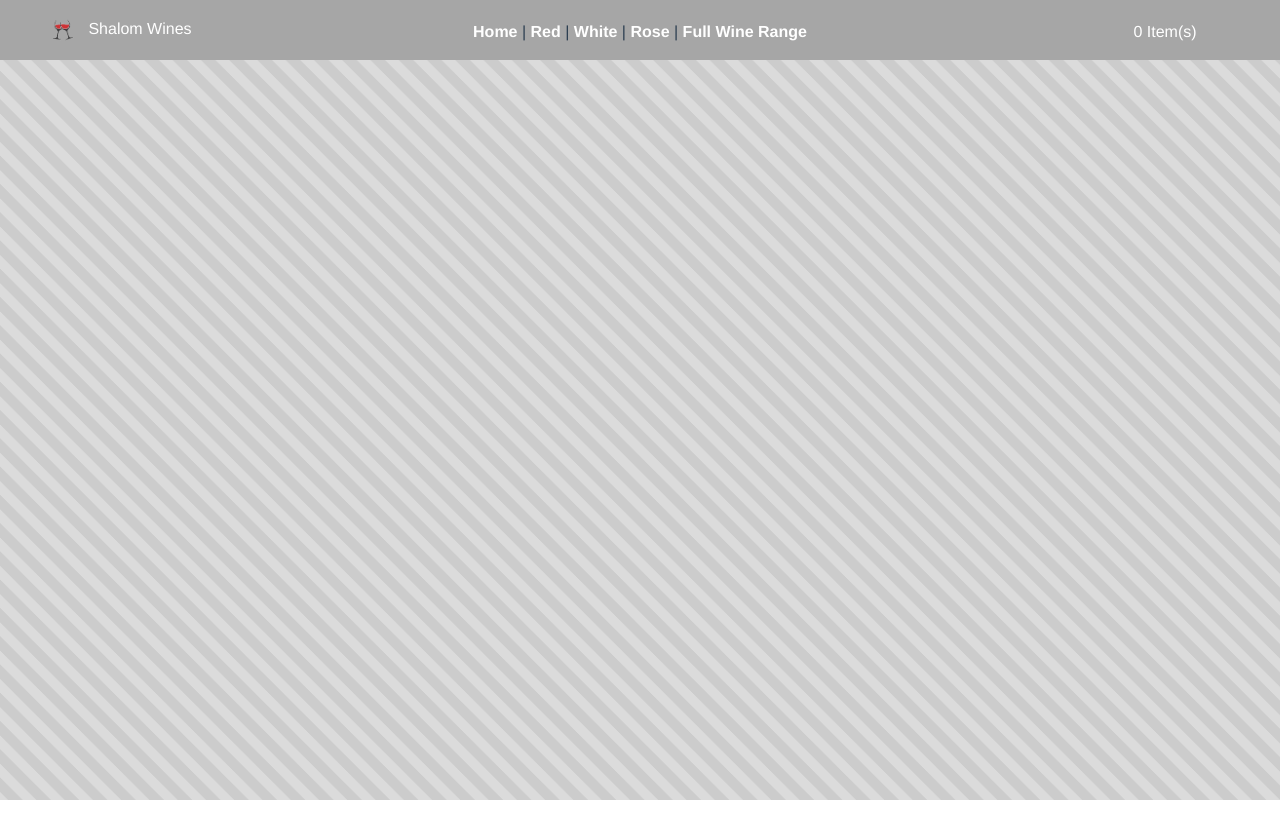
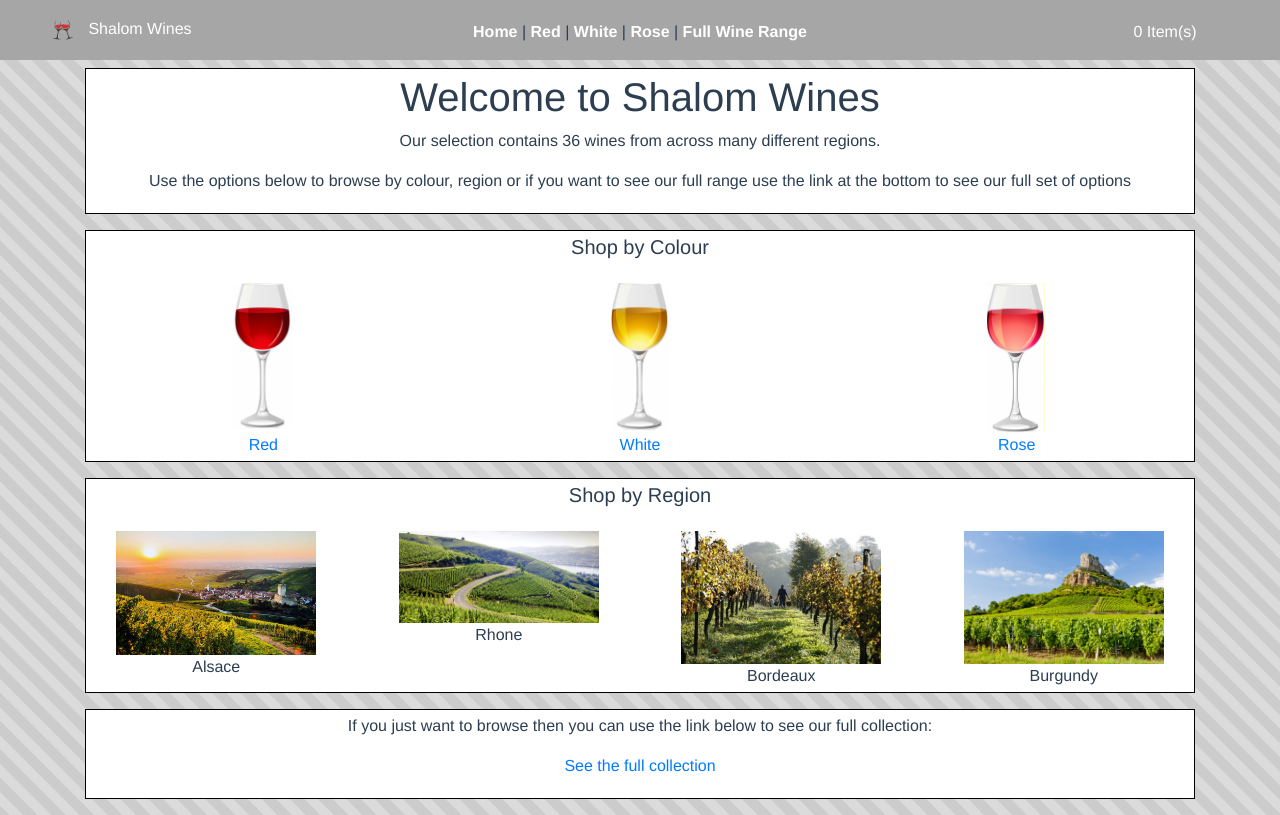
Before and after one commit to declanw91/vue-winestore, a Vue app: page /VueWineStore in a window 1280 px wide. Built offline with nearby package versions, Linux system fonts and the light colour scheme.

Commit message:
route updates

```diff
--- a/src/App.vue
+++ b/src/App.vue
@@ -7,11 +7,11 @@
           <span>Shalom Wines</span>
         </div>
         <div id="navLinks" class="col-8">
-          <router-link to="/">Home</router-link> |
-          <router-link to="/red">Red</router-link> |
-          <router-link to="/white">White</router-link> |
-          <router-link to="/rose">Rose</router-link> |
-          <router-link to="/fullrange">Full Wine Range</router-link>
+          <router-link to="/VueWineStore">Home</router-link> |
+          <router-link to="/VueWineStore/red">Red</router-link> |
+          <router-link to="/VueWineStore/white">White</router-link> |
+          <router-link to="/VueWineStore/rose">Rose</router-link> |
+          <router-link to="/VueWineStore/fullrange">Full Wine Range</router-link>
         </div>
         <div id="cartTotals" class="col-2" v-b-modal.cartDisplayModal>
           <span class="text-white">{{ cartCount }} Item(s)</span>
--- a/src/views/Home.vue
+++ b/src/views/Home.vue
@@ -9,19 +9,19 @@
       <h5 class="mb-4">Shop by Colour</h5>
       <div id="colourList" class="row">
         <div class="colourOption selectionOption col-4">
-          <router-link to="/red">
+          <router-link to="/VueWineStore/red">
             <img src="/images/redWine.png" alt="Red Wine" height="150"/>
             <div class="colourCaption">Red</div>
           </router-link>
         </div>
         <div class="colourOption selectionOption col-4">
-          <router-link to="/white">
+          <router-link to="/VueWineStore/white">
             <img src="/images/whiteWine.png" alt="White Wine" height="150"/>
             <div class="colourCaption">White</div>
           </router-link>
         </div>
         <div class="colourOption selectionOption col-4">
-          <router-link to="/rose">
+          <router-link to="/VueWineStore/rose">
             <img src="/images/roseWine.png" alt="Rose Wine" height="150"/>
             <div class="colourCaption">Rose</div>
           </router-link>
@@ -33,7 +33,7 @@
       <div id="regionList" class="row">
         <div v-for="item in regions" v-bind:key="item.name" class="selectionOption col-3">
           <div class="regionImageWrapper">
-            <router-link :to="'/wines/'+item.name">
+            <router-link :to="'/VueWineStore/wines/'+item.name">
               <img :src="item.image" :alt="item.name" width="200"/>
             </router-link>
           </div>
@@ -43,7 +43,7 @@
     </div>
     <div id="allSelect" class="mb-3 p-1">
       <p>If you just want to browse then you can use the link below to see our full collection:</p>
-      <p><router-link to="/fullrange">See the full collection</router-link></p>
+      <p><router-link to="/VueWineStore/fullrange">See the full collection</router-link></p>
     </div>
     <b-form @submit.prevent="handleSubmit" v-if="showWineForm">
       <b-form-group id="input-group-2" label="Wine Name:" label-for="input-2">
```
Also changed, not shown: package.json (+15 -15 lines), src/router/index.js (+6 -6 lines), 1 other file (tests, documents, lock files or other folders).
